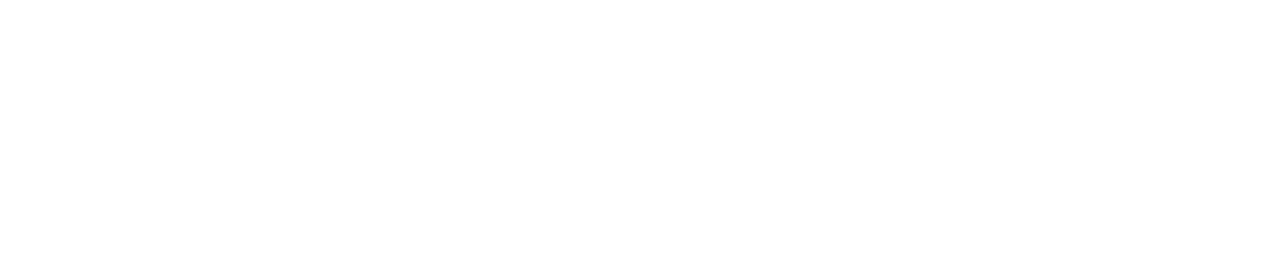
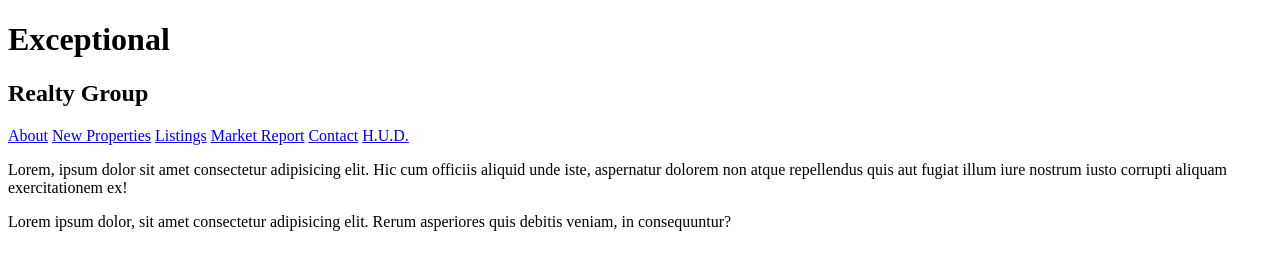
Before and after one commit to 19dhenderson/exceptional-realty, a plain HTML site: page contact.html in a window 1280 px wide. Drawn offline with Linux system fonts and the light colour scheme.

Commit message:
add nav-links

```diff
--- a/contact.html
+++ b/contact.html
@@ -0,0 +1,34 @@
+<!DOCTYPE html>
+<html lang="en">
+  <head>
+    <meta charset="UTF-8" />
+    <meta name="viewport" content="width=device-width, initial-scale=1.0" />
+    <meta http-equiv="X-UA-Compatible" content="ie=edge" />
+    <link
+      href="https://fonts.googleapis.com/css?family=Monoton"
+      rel="stylesheet"
+    />
+    <title>Exceptional Realty Group - About</title>
+  </head>
+  <body>
+    <h1>Exceptional</h1>
+    <h2>Realty Group</h2>
+
+    <a href="index.html">About</a>
+    <a href="new-properties.html">New Properties</a>
+    <a href="real-estate-listings.html">Listings</a>
+    <a href="market-report.html">Market Report</a>
+    <a href="contact.html">Contact</a>
+    <a href="http://hud.gov" target="_blank">H.U.D.</a>
+
+    <p>
+      Lorem, ipsum dolor sit amet consectetur adipisicing elit. Hic cum officiis
+      aliquid unde iste, aspernatur dolorem non atque repellendus quis aut
+      fugiat illum iure nostrum iusto corrupti aliquam exercitationem ex!
+    </p>
+    <p>
+      Lorem ipsum dolor, sit amet consectetur adipisicing elit. Rerum asperiores
+      quis debitis veniam, in consequuntur?
+    </p>
+  </body>
+</html>
```
Also changed, not shown: index.html (+11 -0 lines), market-report.html (+8 -0 lines), new-properties.html (+34 -0 lines), real-estate-listings.html (+7 -0 lines).
